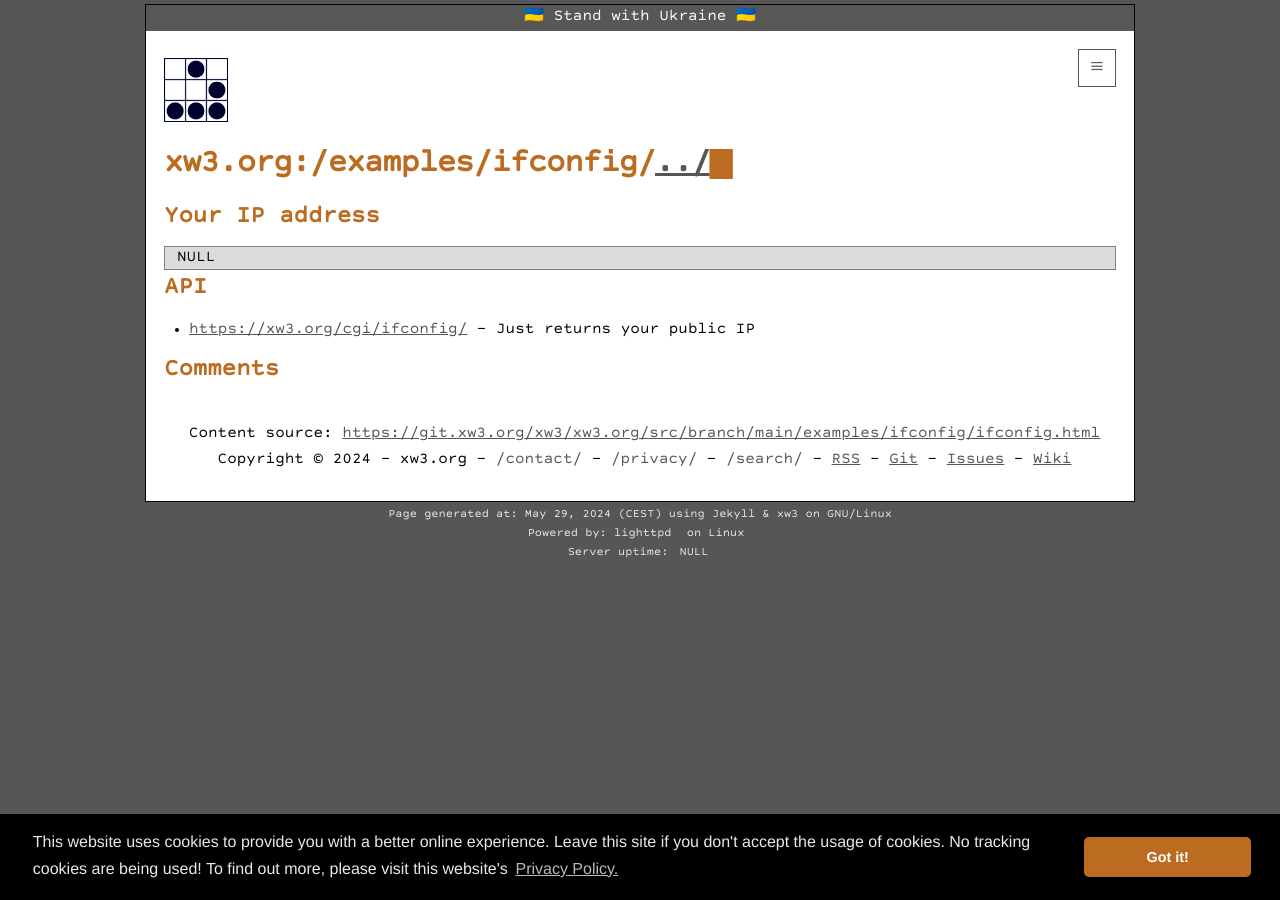
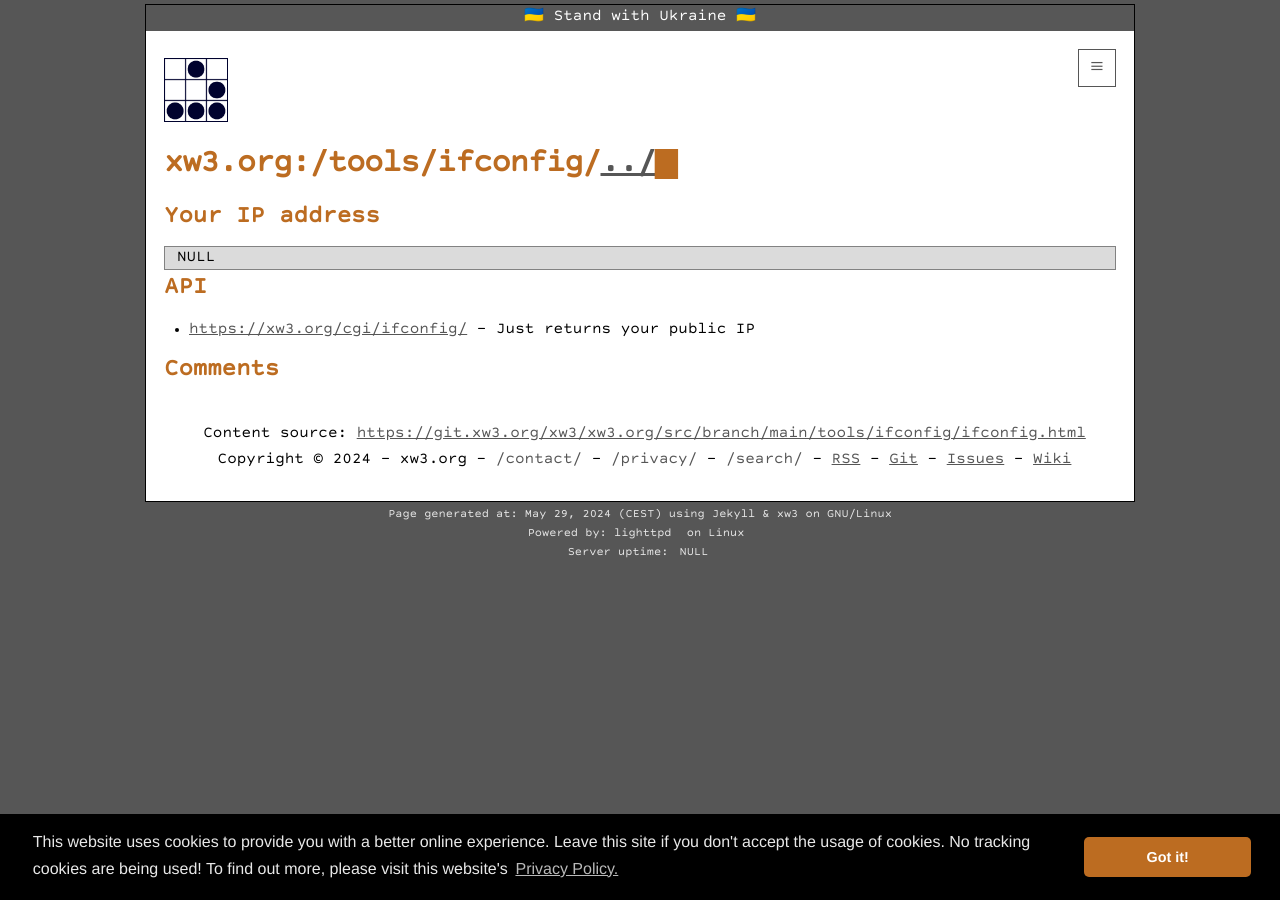
Before and after one commit to hanez/xw3, a Jekyll site: the page built from tools/ifconfig/ifconfig.html, in a window 1280 px wide. Built offline with Jekyll 4.4.1, drawn with Linux system fonts in a browser that asks for light colours; comment, search, counter and statistics services are not loaded.

Commit message:
Moved some useful examples to /tools/.

```diff
--- a/_includes/header.html
+++ b/_includes/header.html
@@ -13,6 +13,7 @@
           <li><a class="page-link" href="/documentation/" style="text-decoration: none;">/documentation/</a></li>
           <li><a class="page-link" href="/examples/" style="text-decoration: none;">/examples/</a></li>
           <li><a class="page-link" href="/faq/" style="text-decoration: none;">/faq/</a></li>
+          <li><a class="page-link" href="/tools/" style="text-decoration: none;">/tools/</a></li>
         </ul>
       </div>
     </nav>
--- a/examples/ifconfig/ifconfig.html
+++ b/tools/ifconfig/ifconfig.html
@@ -3,9 +3,9 @@ layout: page
 published: true
 noToc: true
 noDate: true
-title: /examples/ifconfig/
+title: /tools/ifconfig/
 _subtitle: Shows your IP address
-permalink: /examples/ifconfig/
+permalink: /tools/ifconfig/
 tags:
 - ip
 - ifconfig
--- a/examples/kernelstats/kernelstats.html
+++ b/tools/kernelstats/kernelstats.html
@@ -3,9 +3,9 @@ layout: page
 published: true
 noToc: true
 noDate: true
-title: /examples/kernelstats/
+title: /tools/kernelstats/
 subtitle: Some Linux Kernel development statistics.
-permalink: /examples/kernelstats/
+permalink: /tools/kernelstats/
 tags:
 - bash
 - cgi
--- a/examples/whoami/whoami.html
+++ b/tools/whoami/whoami.html
@@ -3,9 +3,9 @@ layout: page
 published: true
 noToc: true
 noDate: true
-title: /examples/whoami/
+title: /tools/whoami/
 subtitle:
-permalink: /examples/whoami/
+permalink: /tools/whoami/
 tags:
 - ip
 - dns
```
Also changed, not shown: examples/examples.html (+0 -8 lines), tools/tools.html (added, +37 -0 lines).
